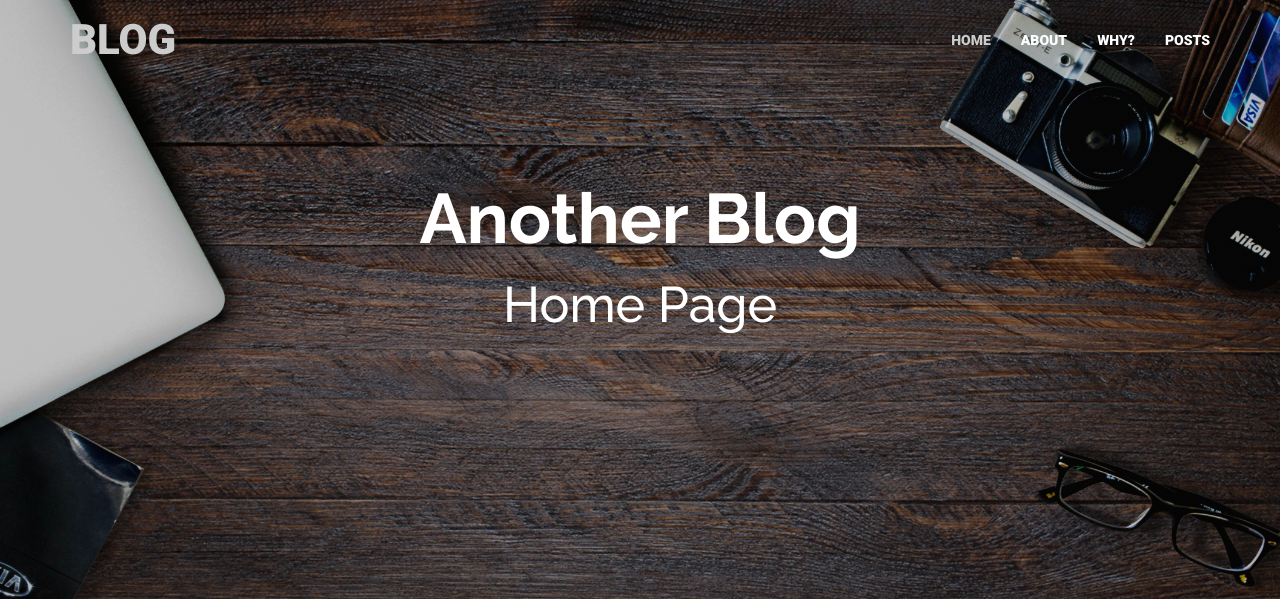
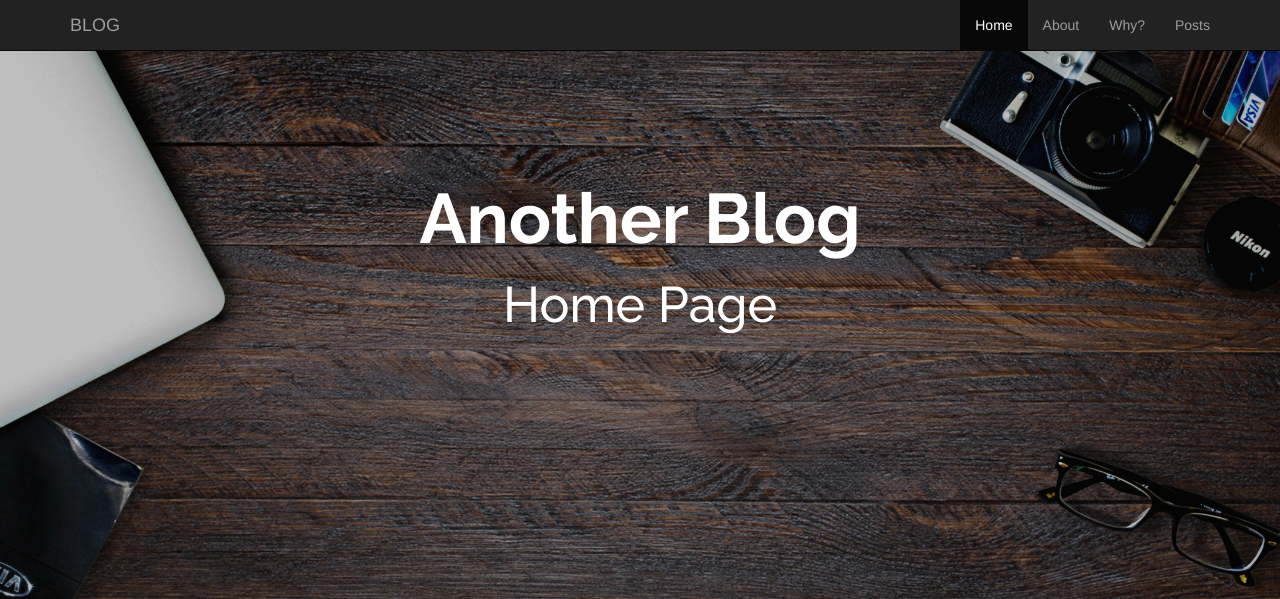
Before and after one commit to MikhailSobol/blog, a Django app: page / in a window 1280 px wide. Shown: the top 599 px of the page. Run offline with Django 3.2, Linux system fonts and the light colour scheme; some libraries are stand-ins or nearby versions.

Commit message:
move navbar styles to another file

```diff
--- a/posts/static/css/homepage.css
+++ b/posts/static/css/homepage.css
@@ -7,129 +7,6 @@
 body {
   padding: 0;
   margin: 0;
-}
-
-.navbar-inverse {
-  font-weight: 800;
-  font-size: 14px;
-  transition: 1s;
-  background: white;
-  border: none;
-  margin: 0;
-  padding: 0;
-}
-
-.navbar-inverse-background-transparent {
-  background: transparent;
-  padding-top: 15px;!important;
-  padding-bottom: 15px;!important;
-}
-
-
-.navbar-inverse .navbar-nav > .active > a {
-  transition: 1s;
-  background: transparent;
-  color: black;
-}
-
-.navbar-inverse .navbar-nav >.active > a:hover {
-  background: transparent;
-  color: black;!important;
-}
-
-.navbar-inverse .navbar-nav>.active>a,
-.navbar-inverse .navbar-nav>.active>a:focus,
-.navbar-inverse .navbar-nav>.active>a:hover {
-  color: black;
-}
-
-.navbar-inverse-background-transparent .navbar-nav>.active>a,
-.navbar-inverse-background-transparent .navbar-nav>.active>a:focus,
-.navbar-inverse-background-transparent .navbar-nav>.active>a:hover {
-  color: #ccc; !important;
-}
-
-.navbar-inverse .navbar-nav > li {
-  background: transparent;
-}
-
-.navbar-inverse .navbar-nav > li > a {
-  text-transform: uppercase;
-  font-family: Roboto;
-  font-size: 14px;
-  transition: .3s;
-  color: #5d5d5e;
-}
-
-.navbar-inverse .navbar-nav > li > a:hover {
-  color: #333;
-}
-
-.navbar-inverse .navbar-brand {
-  font-family: Roboto;
-  font-size: 42px;
-  font-weight: bolder;
-  transition: .5s;
-  color: #333;
-}
-
-.navbar-inverse .navbar-brand:hover {
-  color: black;
-}
-
-.navbar-inverse-background-transparent .navbar-nav > .active > a {
-  color: #cccccc;
-}
-
-.navbar-inverse-background-transparent .navbar-nav > .active > a:hover {
-  color: white;
-}
-.navbar-inverse-background-transparent .navbar-nav > li > a {
-  /*color: #cccccc;*/
-  color:white;
-}
-
-.navbar-inverse-background-transparent .navbar-nav > li > a:hover {
-  color: #cccccc;
-}
-
-.navbar-inverse-background-transparent .navbar-nav > li:hover {
-  /*color: #cccccc;*/
-  /*color:white;*/
-  background: transparent;
-}
-
-
-
-.navbar-inverse .navbar-nav > li > a:hover {
-  color: black;
-}
-
-.navbar-inverse .navbar-nav > li > a:focus {
-  color: #5d5d5e;
-}
-.navbar-inverse-background-transparent .navbar-nav > li > a:hover {
-    /*color: #fff;*/
-    /*background-color: transparent;*/
-    color: #ccc;!important;
-}
-
-.navbar-inverse-background-transparent .navbar-nav > li > a:focus {
-  color: white;
-}
-
-.navbar-inverse .navbar-nav > .active > a,
-.navbar-inverse .navbar-nav > .active > a:focus,
-.navbar-inverse .navbar-nav > .active > a:hover {
-  background: transparent;
-}
-
-.navbar-inverse-background-transparent .navbar-brand {
-  color: #cccccc;
-}
-
-.navbar-inverse-background-transparent .navbar-brand:hover {
-  color: white;
 }
 
 .header-wrapper {
```
